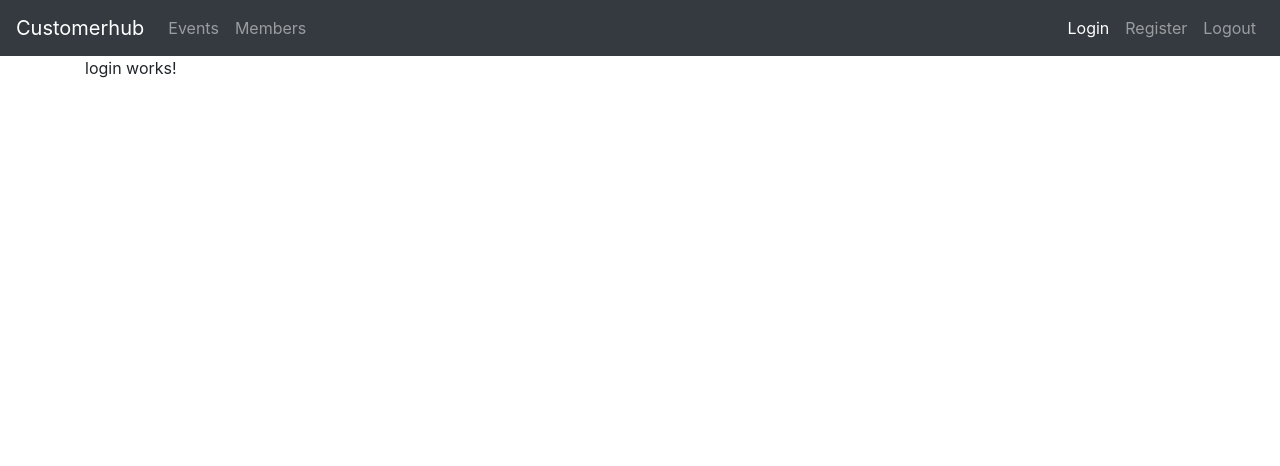
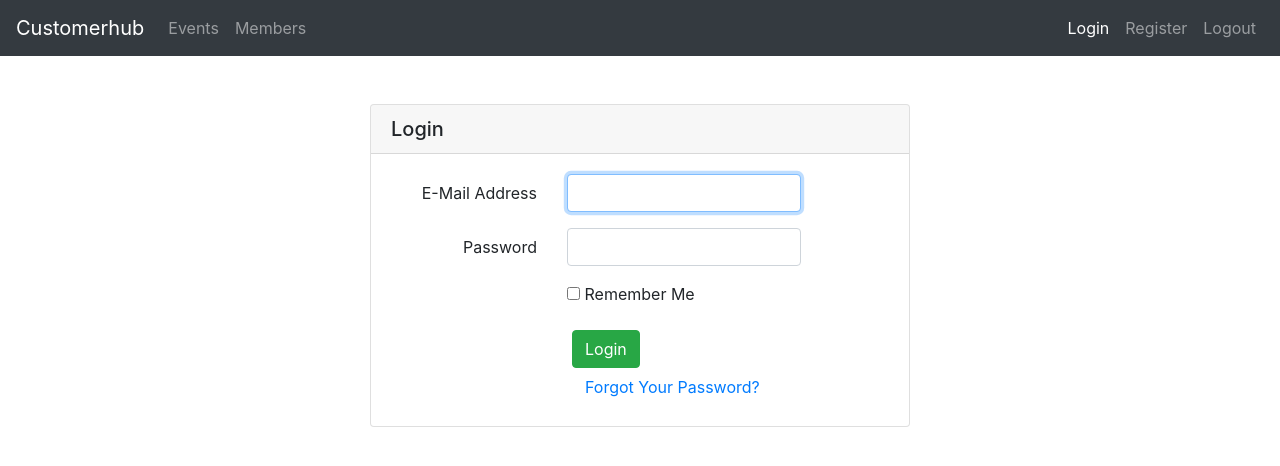
Before and after one commit to kumaruidivloper/Login-NGXS-CRUD-App, an Angular app: page /login in a window 1280 px wide. Shown: the top 466 px of the page. Built offline with nearby package versions, Linux system fonts and the light colour scheme.

Commit message:
Login-UI-Created

```diff
--- a/src/app/features/login/login.component.html
+++ b/src/app/features/login/login.component.html
@@ -1,3 +1,45 @@
-<p>
-  login works!
-</p>
+<div class="row pt-5">
+    <div class="col-md-6 mx-auto">
+      <div class="card">
+          <div class="card-header">
+              <h5 class="mb-0">Login</h5>
+          </div>
+          <div class="card-body">
+              <form action="" method="">
+                  <div class="form-group row">
+                      <label for="email_address" class="col-md-4 col-form-label text-md-right">E-Mail Address</label>
+                      <div class="col-md-6">
+                          <input [(ngModel)]="loginUserData.email"   type="text" id="email_address" class="form-control" name="email" required="" autofocus="">
+                      </div>
+                  </div>
+
+                  <div class="form-group row">
+                      <label for="password" class="col-md-4 col-form-label text-md-right">Password</label>
+                      <div class="col-md-6">
+                          <input type="password" [(ngModel)]="loginUserData.password" id="password" class="form-control" name="password" required="">
+                      </div>
+                  </div>
+
+                  <div class="form-group row">
+                      <div class="col-md-6 offset-md-4">
+                          <div class="checkbox">
+                              <label>
+                                  <input type="checkbox" name="remember"> Remember Me
+                              </label>
+                          </div>
+                      </div>
+                  </div>
+
+                  <div class="col-md-6 offset-md-4">
+                      <button (click)="loginUser()" type="button" class="btn btn-success">
+                          Login
+                      </button>
+                      <a href="#" class="btn btn-link">
+                          Forgot Your Password?
+                      </a>
+                  </div>
+          </form></div>
+
+      </div>
+  </div>
+  </div>
--- a/src/app/features/login/login.component.ts
+++ b/src/app/features/login/login.component.ts
@@ -1,4 +1,6 @@
 import { Component, OnInit } from '@angular/core';
+import { Router } from '@angular/router';
+import { AuthService } from '../../core/services/auth.service';
 
 @Component({
   selector: 'app-login',
@@ -7,9 +9,15 @@ import { Component, OnInit } from '@angular/core';
 })
 export class LoginComponent implements OnInit {
 
-  constructor() { }
+  public loginUserData = {};
+
+  constructor(private auth: AuthService, private router: Router) { }
 
   ngOnInit() {
   }
 
+  loginUser() {
+    console.log(this.loginUserData);
+  }
+
 }
--- a/src/index.html
+++ b/src/index.html
@@ -10,5 +10,8 @@
 </head>
 <body>
   <app-root></app-root>
+  <script src="https://code.jquery.com/jquery-3.2.1.slim.min.js" integrity="sha384-KJ3o2DKtIkvYIK3UENzmM7KCkRr/rE9/Qpg6aAZGJwFDMVNA/GpGFF93hXpG5KkN" crossorigin="anonymous"></script>
+<script src="https://cdnjs.cloudflare.com/ajax/libs/popper.js/1.12.9/umd/popper.min.js" integrity="sha384-ApNbgh9B+Y1QKtv3Rn7W3mgPxhU9K/ScQsAP7hUibX39j7fakFPskvXusvfa0b4Q" crossorigin="anonymous"></script>
+<script src="https://maxcdn.bootstrapcdn.com/bootstrap/4.0.0/js/bootstrap.min.js" integrity="sha384-JZR6Spejh4U02d8jOt6vLEHfe/JQGiRRSQQxSfFWpi1MquVdAyjUar5+76PVCmYl" crossorigin="anonymous"></script>
 </body>
 </html>
```
